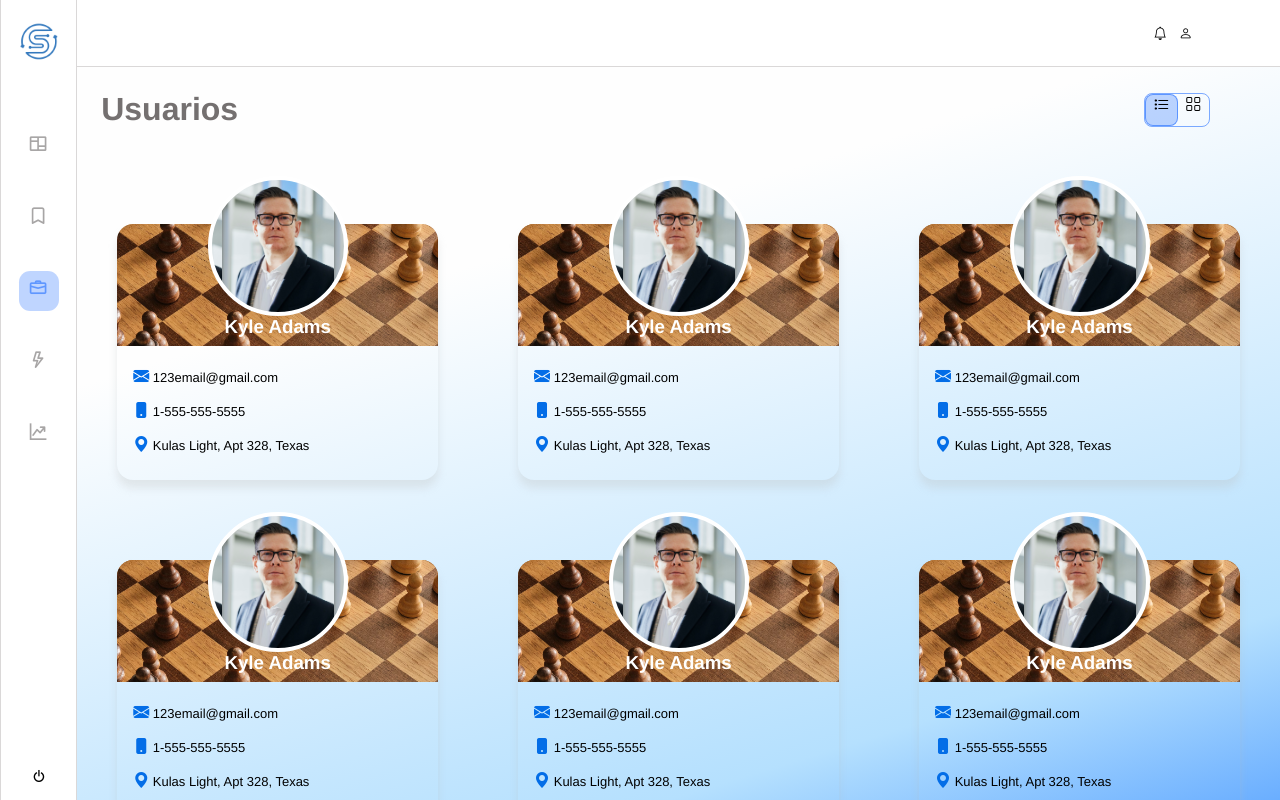
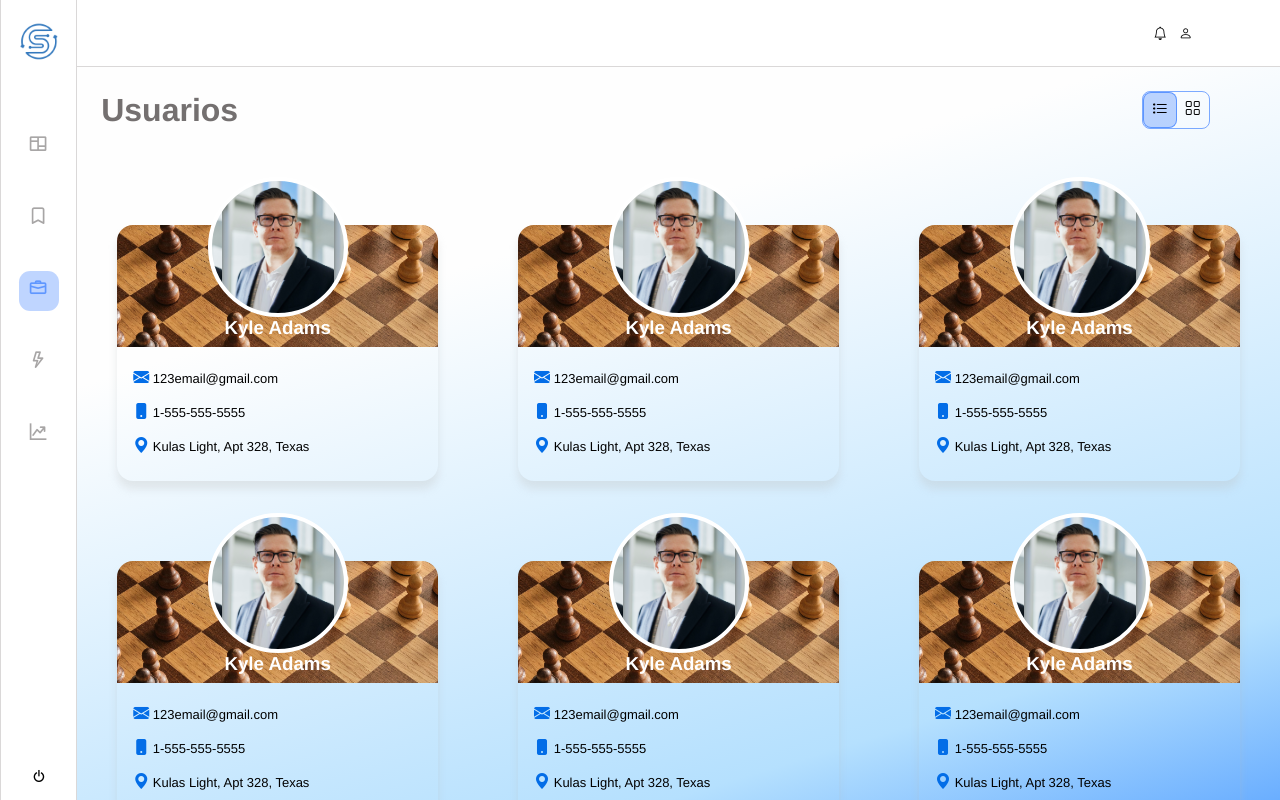
Before and after one commit to Israelramirez9/project-website, a plain HTML site: page index.html in a window 1280 px wide. Drawn offline with nearby package versions, Linux system fonts and the light colour scheme; some icons are missing.

Commit message:
fixed selector buttons

```diff
--- a/style.css
+++ b/style.css
@@ -26,10 +26,12 @@
 aside header {
     padding: 1.2rem 20%;
 }
-header a img{
+
+header a img {
     width: 100%;
     height: 100%;
 }
+
 aside ul {
     list-style: none;
     display: flex;
@@ -50,7 +52,7 @@
     background-color: rgba(0, 89, 255, 0.25);
 }
 
-aside li:nth-child(3) i {
+aside li:nth-child(3) button {
     color: rgba(0, 89, 255, 0.5);
 }
 
@@ -72,35 +74,42 @@
 .power-off {
     padding: 20%;
 }
+
 .power-off button {
     border: none;
     background: none;
 }
+
 section {
     width: 100%;
     height: 100%;
     display: flex;
     flex-direction: column;
 }
+
 nav {
     border-bottom: 1px solid rgba(181, 178, 178, 0.5);
     display: flex;
     justify-content: space-between;
     padding: 1.5rem 1.5rem;
 }
+
 nav ul {
     list-style: none;
     display: flex;
-    margin:0 5% 0 0;
+    margin: 0 5% 0 0;
 }
-nav i {
+
+nav .bi {
     color: black;
 }
-nav button{
-    background:none;
+
+nav button {
+    background: none;
     border: none;
     height: 100%;
 }
+
 article {
     width: 100%;
     height: 100%;
@@ -128,12 +137,7 @@
 .icons-format {
     list-style: none;
     margin: auto 4% auto 0;
-    width: 4rem;
     padding: 0;
-    height: 2rem;
-    color: rgb(116, 112, 112);
-    font-weight: 900;
-    font-size: xx-large;
     border: 1px solid rgba(0, 89, 255, 0.5);
     border-radius: 0.5rem;
     display: flex;
@@ -141,24 +145,24 @@
 
 .icons-format li {
     width: 100%;
-    position: relative;
 }
 
-.icons-format li:nth-child(1) {
+.icons-format li:nth-child(1) button {
     background-color: rgba(0, 89, 255, 0.25);
     border-radius: 0.5rem;
     border: 1px solid rgba(0, 89, 255, 0.5);
 }
 
 article .bi {
-        font-size: 1rem;
+    font-size: 1rem;
 }
-.icons-format button{
-    position: relative;
-    top:-0.8rem;
+
+.icons-format button {
     border: none;
     background: none;
+    padding: 0.5rem;
 }
+
 .users {
     display: grid;
     gap: 3rem;
@@ -181,13 +185,15 @@
 }
 
 .card:hover .card-profile-photo,
-.card:hover .card-header-image{
-transform: scale(1.1);
+.card:hover .card-header-image {
+    transform: scale(1.1);
 }
-.card:hover{
+
+.card:hover {
     box-shadow: 0 0.5rem 0.5rem rgba(8, 127, 167, 0.5);
 }
-.card-header{
+
+.card-header {
     height: 50%;
     width: 100%;
     position: relative;
@@ -195,19 +201,21 @@
     border-top-right-radius: 1rem;
     overflow: hidden;
 }
+
 .card-header-image {
     position: absolute;
     width: 100%;
     height: 100%;
     background-image: url("./imagenes/juegodeajedrez.avif");
 }
-.card-header-image img{
-   width: 100%;
+
+.card-header-image img {
+    width: 100%;
 
 }
 
 .card-header h3 {
-    top:60%;
+    top: 60%;
     position: relative;
     color: white;
     font-weight: 900;
@@ -230,7 +238,7 @@
     margin-top: 0.5rem;
 }
 
-.card-info i {
+.card-info .bi {
     color: rgb(3, 109, 231);
 }
 
```
